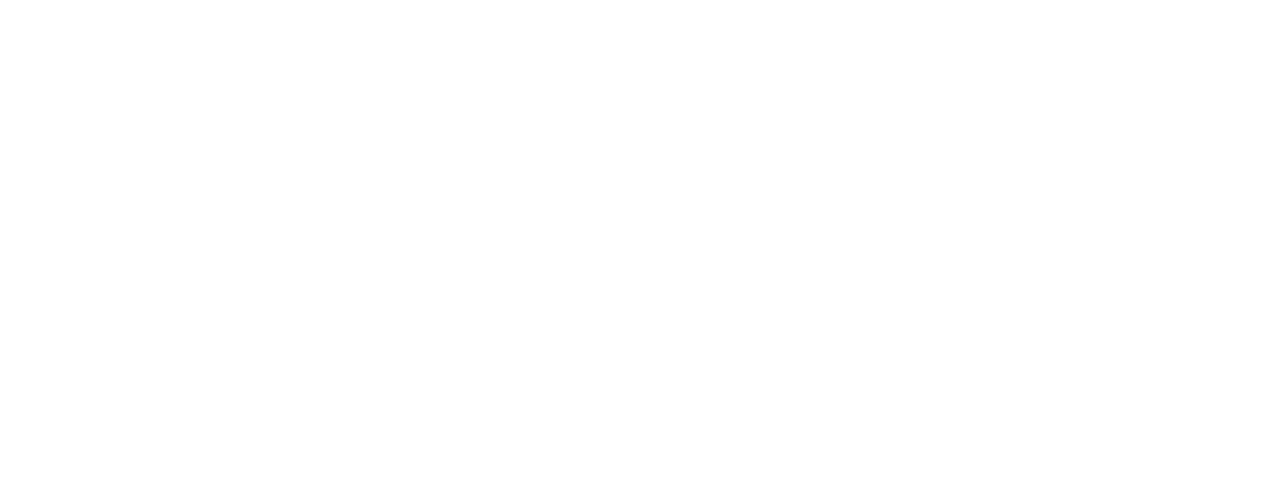
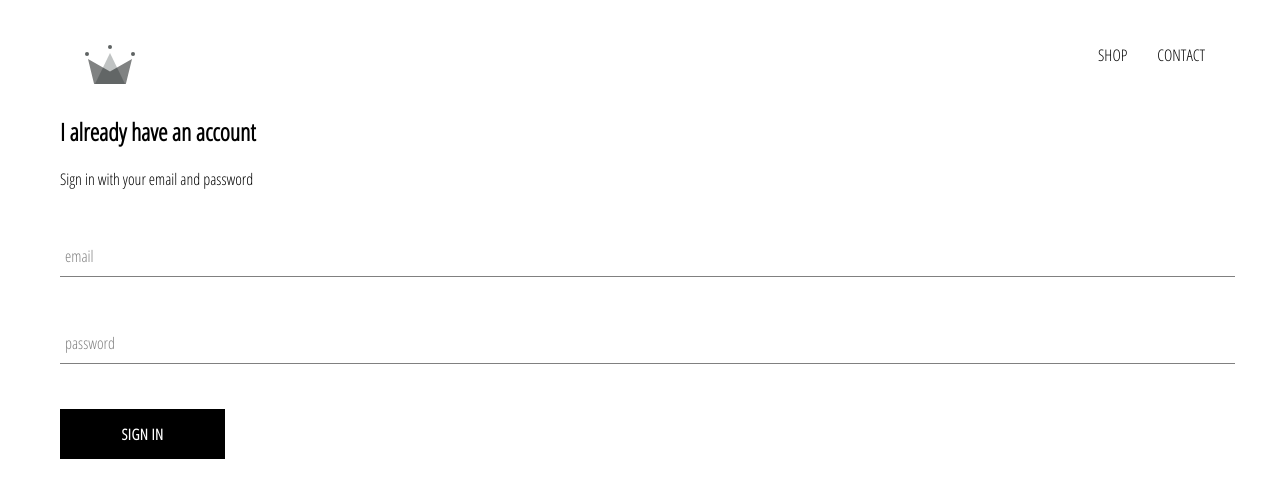
Before and after one commit to servosdesign/servos-clothing, a React (Create React App) app: page /signin in a window 1280 px wide. Before the commit this address had no page. Shown: the top 498 px of the page. Built offline with nearby package versions, Linux system fonts and the light colour scheme.

Commit message:
sing in page component, button components

```diff
--- a/src/App.css
+++ b/src/App.css
@@ -2,3 +2,8 @@
   font-family: 'Open Sans Condensed';
   padding: 20px 60px;
 }
+
+a {
+  text-decoration: none;
+  color: black;
+}
--- a/src/App.js
+++ b/src/App.js
@@ -4,14 +4,18 @@
 import './App.css';
 
 import HomePage from './pages/homepage/homepage.component';
-import ShopPage from './pages/shop/shop.component.jsx';
+import ShopPage from './pages/shop/shop.component';
+import SignInAndSignUpPage from './pages/sign-in-and-sign-up/sign-in-and-sign-up.component';
+import Header from './components/header/header-component';
 
 function App() {
   return (
     <div>
+      <Header />
       <Routes>
         <Route path="/" element={<HomePage/>} />
         <Route path="/shop" element={<ShopPage/>} />
+        <Route path="/signin" element={<SignInAndSignUpPage/>} />
       </Routes>
     </div>
   );
--- /dev/null
+++ b/src/components/custom-button/custom-button.component.jsx
@@ -0,0 +1,11 @@
+import React from 'react';
+
+import './custom-button.styles.scss';
+
+const CustomButton = ({ children, ...otherProps }) => (
+  <button className='custom-button' {...otherProps}>
+    {children}
+  </button>
+);
+
+export default CustomButton;
--- /dev/null
+++ b/src/components/custom-button/custom-button.styles.scss
@@ -0,0 +1,22 @@
+.custom-button {
+  min-width: 165px;
+  width: auto;
+  height: 50px;
+  letter-spacing: 0.5px;
+  line-height: 50px;
+  padding: 0 35px 0 35px;
+  font-size: 15px;
+  background-color: black;
+  color: white;
+  text-transform: uppercase;
+  font-family: 'Open Sans Condensed';
+  font-weight: bolder;
+  border: none;
+  cursor: pointer;
+
+  &:hover {
+    background-color: white;
+    color: black;
+    border: 1px solid black;
+  }
+}
--- /dev/null
+++ b/src/components/form-input/form-input.component.jsx
@@ -0,0 +1,18 @@
+import React from 'react';
+
+import './form-input.styles.scss';
+
+const FormInput = ({ handleChange, label, ...otherProps }) => (
+  <div className="group">
+    <input className='form-input' onChange={handleChange} {...otherProps}/>
+    {
+      label ?
+      (<label className={`${otherProps.value.length} ? 'shrink' : ''} form-input-label`}>
+        {label}
+      </label>)
+      : null
+    }
+  </div>
+);
+
+export default FormInput;
--- /dev/null
+++ b/src/components/form-input/form-input.styles.scss
@@ -0,0 +1,54 @@
+$sub-color: grey;
+$main-color: black;
+
+@mixin shrinkLabel {
+  top: -14px;
+  font-size: 12px;
+  color: $main-color;
+}
+
+.group {
+  position: relative;
+  margin: 45px 0;
+
+  .form-input {
+    background: none;
+    background-color: white;
+    color: $sub-color;
+    font-size: 18px;
+    padding: 10px 10px 10px 5px;
+    display: block;
+    width: 100%;
+    border: none;
+    border-radius: 0;
+    border-bottom: 1px solid $sub-color;
+    margin: 25px 0;
+
+    &:focus {
+      outline: none;
+    }
+
+    &:focus ~ .form-input-label {
+      @include shrinkLabel();
+    }
+  }
+
+  input[type='password'] {
+    letter-spacing: 0.3em;
+  }
+
+  .form-input-label {
+    color: $sub-color;
+    font-size: 16px;
+    font-weight: normal;
+    position: absolute;
+    pointer-events: none;
+    left: 5px;
+    top: 10px;
+    transition: 300ms ease all;
+
+    &.shrink {
+      @include shrinkLabel();
+    }
+  }
+}
--- /dev/null
+++ b/src/components/header/header-component.jsx
@@ -0,0 +1,24 @@
+import React from 'react';
+import { Link } from 'react-router-dom';
+
+import { ReactComponent as Logo } from '../../assets/crown.svg';
+
+import './header.styles.scss';
+
+const Header = () => (
+  <div className='header'>
+    <Link className='logo-container' to="/">
+      <Logo className='logo' />
+    </Link>
+    <div className='options'>
+      <Link className='option' to='/shop'>
+        SHOP
+      </Link>
+      <Link className='option' to='/shop'>
+        CONTACT
+      </Link>
+    </div>
+  </div>
+);
+
+export default Header;
--- /dev/null
+++ b/src/components/header/header.styles.scss
@@ -0,0 +1,25 @@
+.header {
+  height: 70px;
+  width: 100%;
+  display: flex;
+  justify-content: space-between;
+  margin-bottom: 25px;
+
+  .logo-container {
+    height: 100%;
+    width: 70px;
+    padding: 25px;
+  }
+
+  .options {
+    width: 50%;
+    height: 100%;
+    display: flex;
+    align-items: center;
+    justify-content: flex-end;
+
+    .option {
+      padding: 10px 15px;
+    }
+  }
+}
--- /dev/null
+++ b/src/components/sign-in/sign-in.component.jsx
@@ -0,0 +1,47 @@
+import React from 'react';
+
+import FormInput from '../form-input/form-input.component';
+import CustomButton from '../custom-button/custom-button.component';
+
+import './sign-in.styles.scss';
+
+class SignIn extends React.Component{
+  constructor(props){
+    super(props);
+
+  this.state = {
+    email: '',
+    password: ''
+   }
+  }
+
+  handleChange = event => {
+    const { value, name } = event.target;
+
+    this.setState({ [name]: value })
+  }
+
+  handleSubmit = event => {
+    event.preventDefault();
+
+    this.setState({  email: '', password: '' })
+  }
+
+  render() {
+    return(
+      <div className='sign-in'>
+        <h2>I already have an account</h2>
+        <span>Sign in with your email and password</span>
+
+        <form onSubmite={this.handleSubmit}>
+          <FormInput name="email" type="email" value={this.state.email} onChange={this.handleChange} label='email' required />
+          <FormInput name="password" type="password" value={this.state.email} onChange={this.handleChange} label='password' required />
+
+          <CustomButton type="submit"> Sign in </CustomButton>
+        </form>
+      </div>
+    );
+  }
+}
+
+export default SignIn;
--- /dev/null
+++ b/src/components/sign-in/sign-in.styles.scss
@@ -0,0 +1,9 @@
+.sing-in {
+  width: 30vw;
+  display: flex;
+  flex-direction: column;
+
+  .title {
+    margin: 10px 0;
+  }
+}
--- /dev/null
+++ b/src/pages/sign-in-and-sign-up/sign-in-and-sign-up.component.jsx
@@ -0,0 +1,12 @@
+import React from 'react';
+import SignIn from '../../components/sign-in/sign-in.component';
+
+import './sign-in-and-sign-up.styles.scss';
+
+const SignInAndSignUpPage = () => (
+  <div className='sign-in-and-sign-up'>
+    <SignIn />
+  </div>
+);
+
+export default SignInAndSignUpPage;
```
Also changed, not shown: src/assets/crown.svg (added), src/pages/sign-in-and-sign-up/sign-in-and-sign-up.styles.scss (added).
